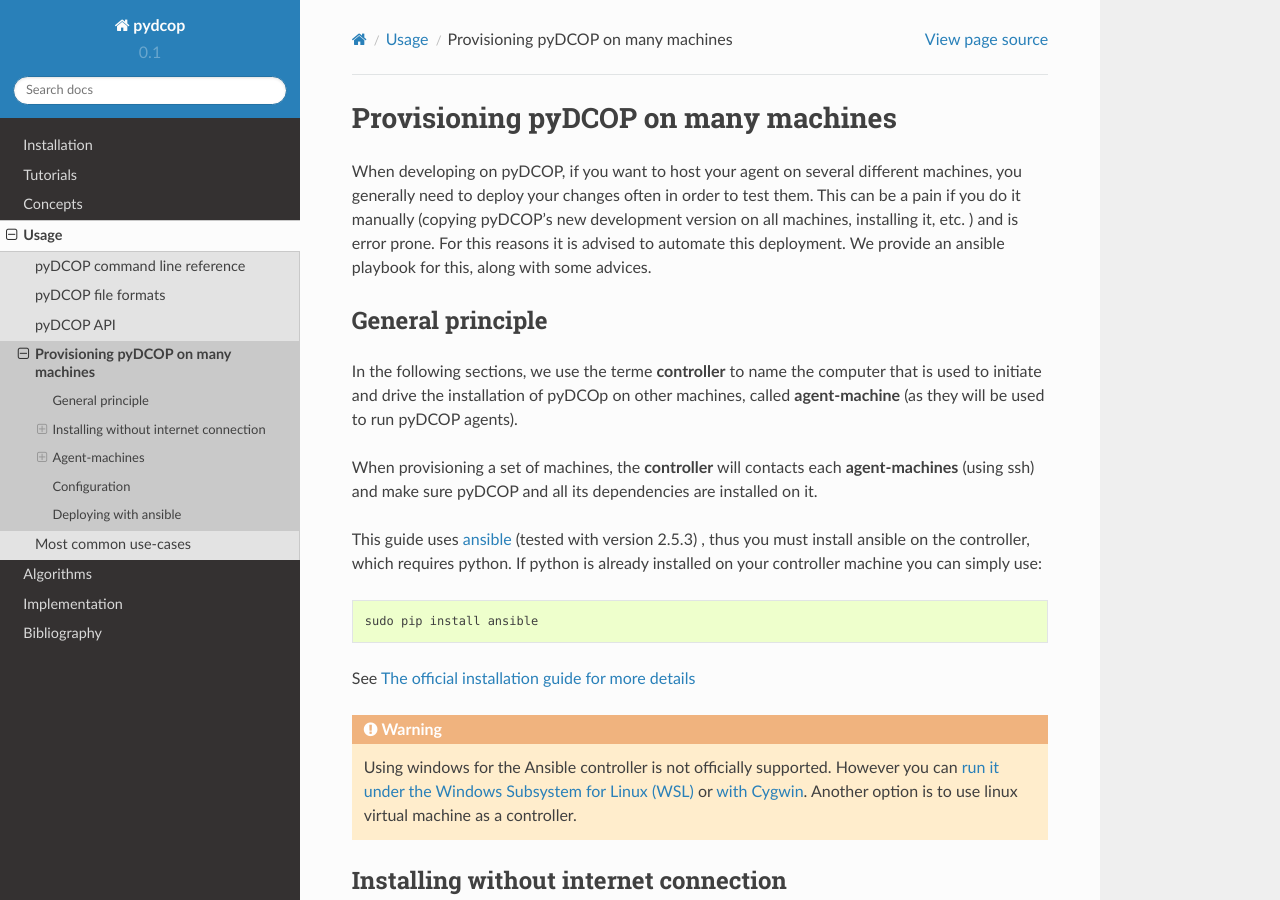
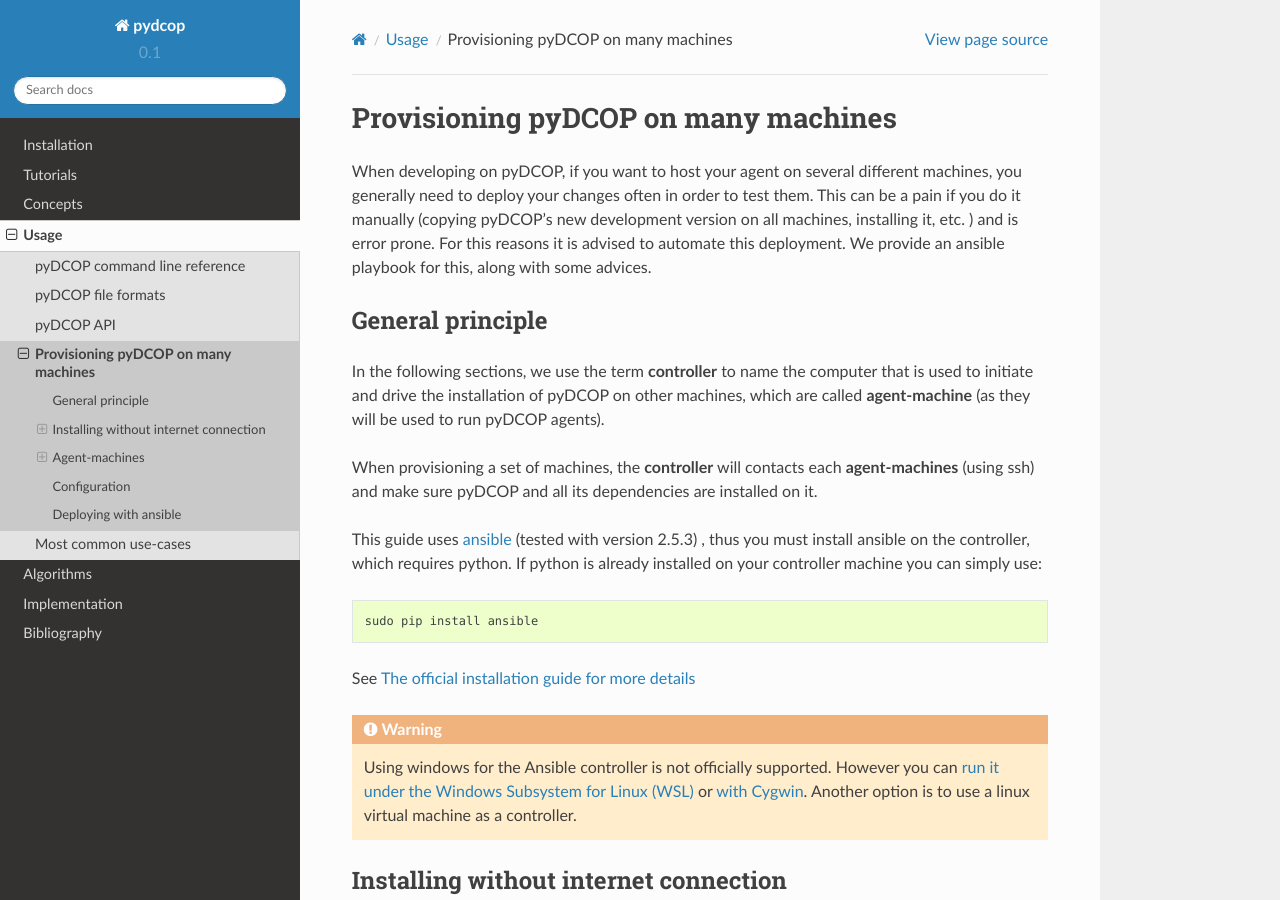
Before and after one commit to Orange-OpenSource/pyDcop, a Sphinx documentation site: the page built from docs/usage/provisioning.rst, in a window 1280 px wide and 900 px high. Built offline with Sphinx 7.4.7 and the Read the Docs theme 2.0.0, drawn with Linux system fonts in a browser that asks for light colours.

Commit message:
Doc: typos

```diff
--- a/docs/usage/provisioning.rst
+++ b/docs/usage/provisioning.rst
@@ -15,10 +15,10 @@ ansible playbook for this, along with some advices.
 General principle
 -----------------
 
-In the following sections, we use the terme **controller** to name the
-computer that is used to initiate and drive the installation of pyDCOp on
-other machines, called **agent-machine** (as they will be used to run pyDCOP
-agents).
+In the following sections, we use the term **controller** to name the
+computer that is used to initiate and drive the installation of pyDCOP on
+other machines, which are called **agent-machine** (as they will be used to run
+pyDCOP agents).
 
 When provisioning a set of machines, the **controller** will
 contacts each **agent-machines** (using ssh) and make sure pyDCOP and all its
@@ -39,7 +39,7 @@ See `The official installation guide for more details <https://docs.ansible
   <http://docs.ansible.com/ansible/latest/user_guide/windows_faq
   .html#can-ansible-run-on-windows>`_
   or `with Cygwin <http://www.oznetnerd.com/installing-ansible-windows/>`_.
-  Another option is to use linux virtual machine as a controller.
+  Another option is to use a linux virtual machine as a controller.
 
 Installing without internet connection
 --------------------------------------
```
